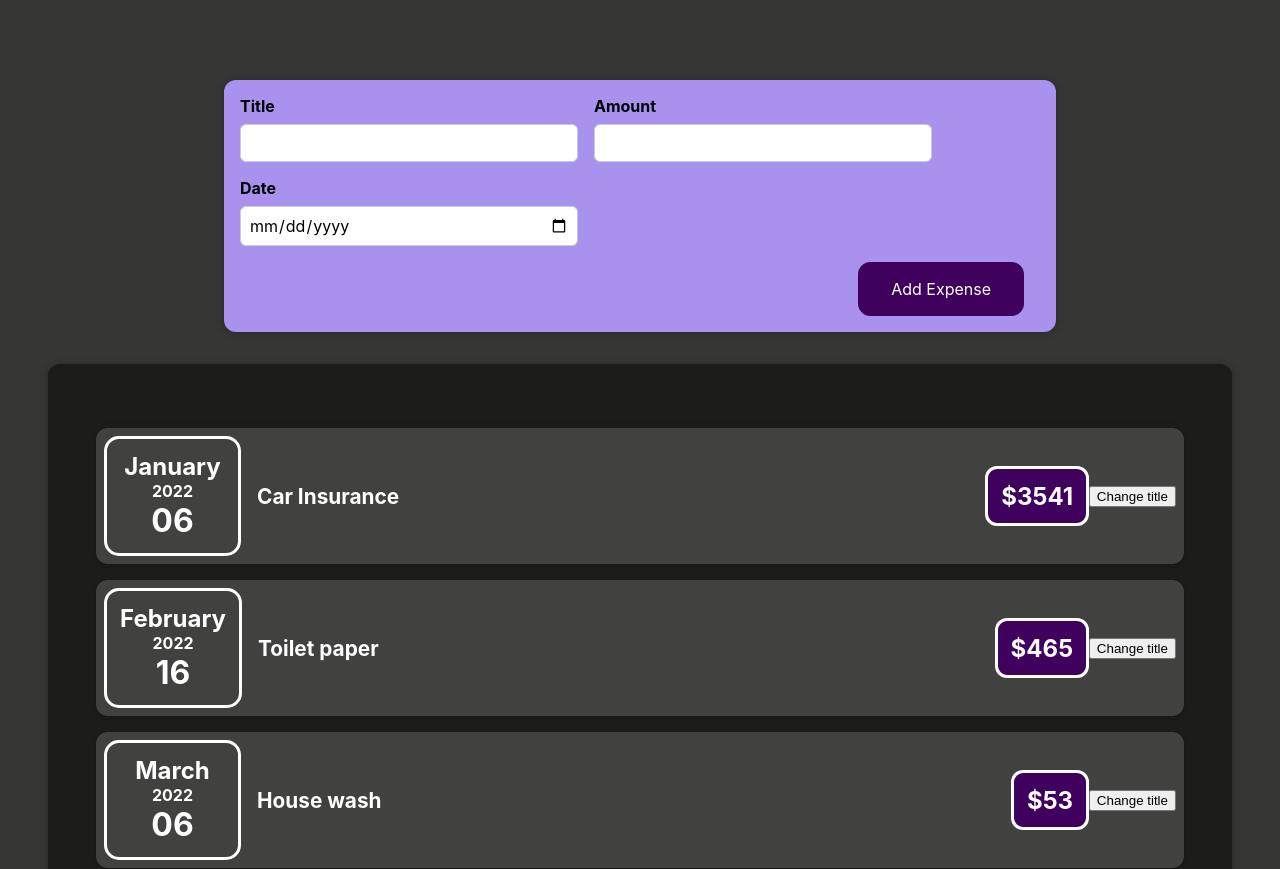
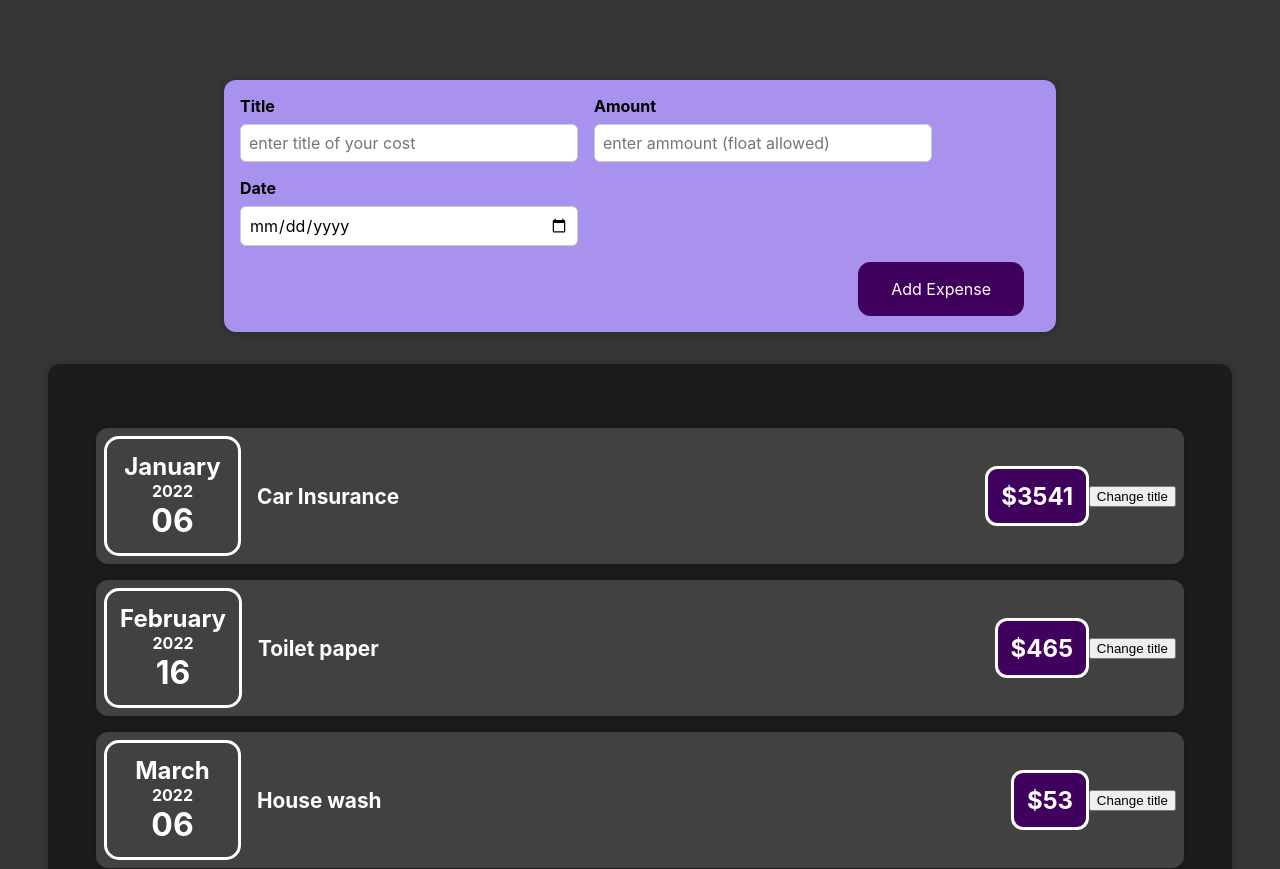
Before and after one commit to parvezaman/udemy-react-complete-guide, a React (Create React App) app: page / in a window 1280 px wide. Shown: the top 869 px of the page. Built offline with nearby package versions, Linux system fonts and the light colour scheme.

Commit message:
4/13 adding two way binding (clearing form)

```diff
--- a/src/components/NewExpense/ExpenseForm.js
+++ b/src/components/NewExpense/ExpenseForm.js
@@ -47,13 +47,21 @@ const ExpenseForm = () => {
       date: new Date(enteredDate),
     };
     console.log(expenseData);
+    setEnteredTitle("");
+    setEnteredAmmount("");
+    setEnteredDate("");
   };
   return (
     <form onSubmit={submitHandler}>
       <div className="new-expense__controls">
         <div className="new-expense__control">
           <label>Title</label>
-          <input type="text" onChange={titleChangeHandler} />
+          <input
+            type="text"
+            placeholder="enter title of your cost"
+            value={enteredTitle}
+            onChange={titleChangeHandler}
+          />
         </div>
         <div className="new-expense__control">
           <label>Amount</label>
@@ -61,6 +69,8 @@ const ExpenseForm = () => {
             type="number"
             min="0.01"
             step="0.01"
+            placeholder="enter ammount (float allowed)"
+            value={enteredAmmount}
             onChange={ammountChangeHandle}
           />
         </div>
@@ -70,6 +80,8 @@ const ExpenseForm = () => {
             type="date"
             min="2019-01-01"
             max="2022-12-31"
+            // placeholder="pick a date"
+            value={enteredDate}
             onChange={dateChangeHandler}
           />
         </div>
```
